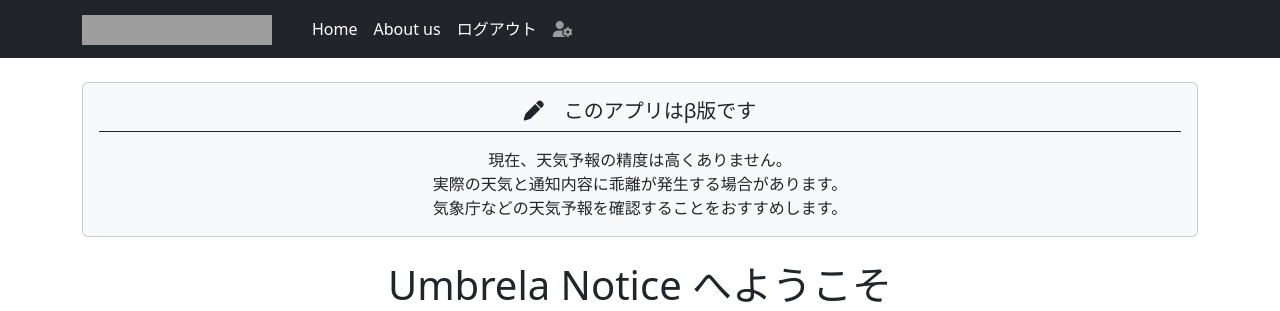
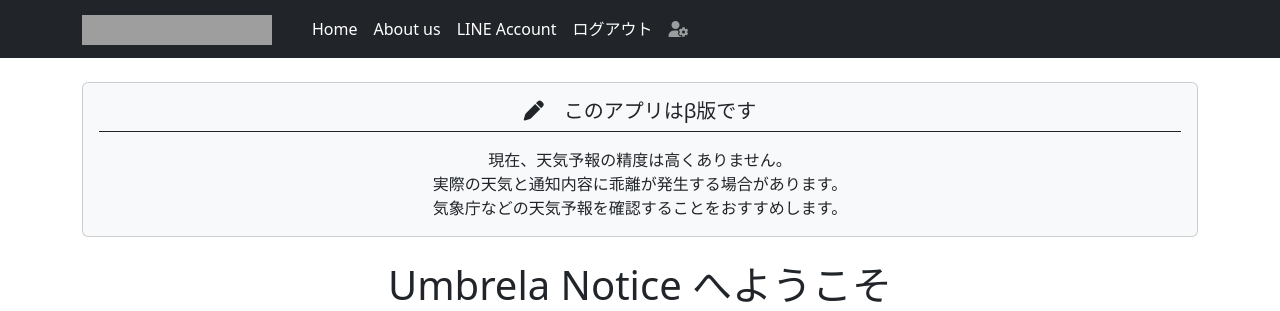
Before and after one commit to HitoroOhria/UmbrellaNotice, a Rails app: page / in a window 1280 px wide. Shown: the top 311 px of the page. Run offline with Rails 7, Linux system fonts and the light colour scheme; a user stored in the database is signed in; data that the repository does not hold is empty; style sheets or scripts are compiled from the project's sources; some libraries are stand-ins or nearby versions; grey boxes are pictures that could not be loaded.

Commit message:
[add]ヘッダーにLINE公式アカウントのリンクを追加

```diff
--- a/app/views/layouts/_header.html.erb
+++ b/app/views/layouts/_header.html.erb
@@ -11,6 +11,9 @@
         </li>
         <li class="nav-item">
           <%= link_to 'About us', about_path, class: 'nav-link text-white' %>
+        </li>
+        <li class="nav-item">
+          <%= link_to 'LINE Account', Rails.application.credentials.line_api[:message][:follow_url], class: 'nav-link text-white', target: :_blank %>
         </li>
       </ul>
       <ul class="navbar-nav">
```
